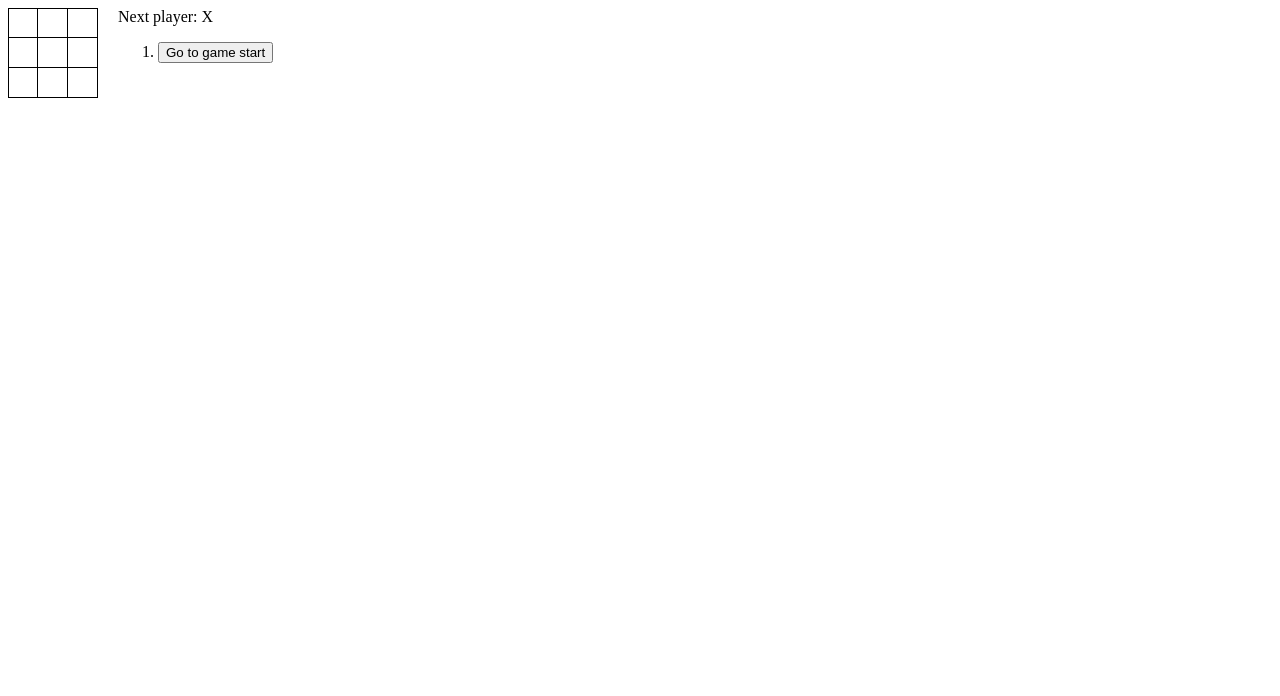
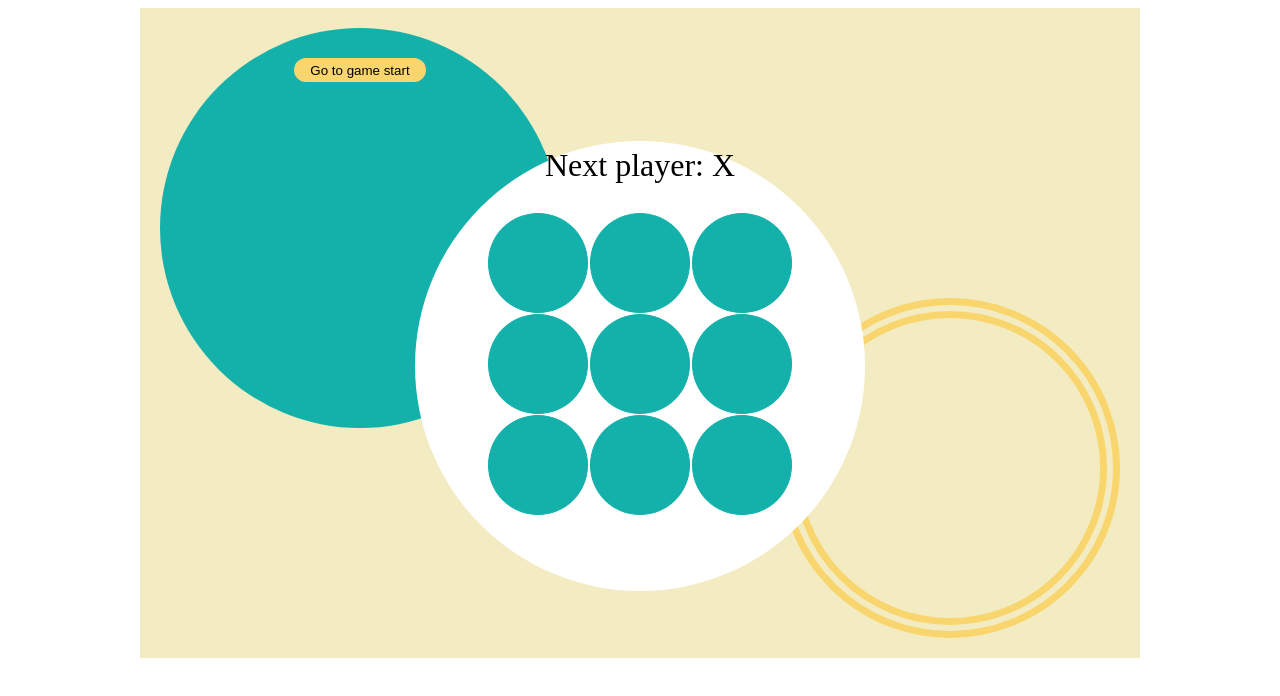
Before and after one commit to mKasa-lei/react-1-tutorial, a React (Create React App) app in the folder react-typescript/: page / in a window 1280 px wide. Shown: the top 696 px of the page. Built offline with nearby package versions, Linux system fonts and the light colour scheme.

Commit message:
オプション機能追加

```diff
--- a/react-typescript/src/index.tsx
+++ b/react-typescript/src/index.tsx
@@ -6,30 +6,39 @@ import "./style.scss";
 const Game: React.FC = () => {
   /* クラスにコンストラクタを追加し、stateを初期化 */
   /* 9マス全ての状態をnullに設定 */
-  const [squares, setSquares] = useState(Array(9).fill(null));
+  const [squares, setSquares] = useState<Array<string>>(Array(9).fill(null));
   /* 初手の盤面の状態 */
-  const [history, setHistory] = useState([{ squares }]);
+  const [history, setHistory] = useState<Array<{ squares: Array<string> }>>([
+    { squares },
+  ]);
   /*0手目の状態を見ている */
-  const [stepNumber, setStepNumber] = useState(0);
+  const [stepNumber, setStepNumber] = useState<number>(0);
   /*Xの手番*/
-  const [xIsNext, setXIsNext] = useState(true);
+  const [xIsNext, setXIsNext] = useState<boolean>(true);
+
+  const [click, setClick] = useState<boolean>(false);
 
   /* i番目のマスを押した時の挙動 */
-  const handleClick = (i: number) => {
+  const handleClick: Function = (i: number) => {
+
+    setClick(true);
     /* イミュータ（望む変更を加えた新しいデータのコピーで古いデータを置き換える） */
     /* squaresのコピー作成*/
     /* ０手目から現在までの履歴をコピー*/
-    const untilHistory = history.slice(0, stepNumber + 1); //slice(start,end) endは含まれない
+    const untilHistory: Array<{ squares: Array<string> }> = history.slice(
+      0,
+      stepNumber + 1
+    ); //slice(start,end) endは含まれない
     /* 現在の状態 */
-    const current = history[untilHistory.length - 1];
+    const current: { squares: Array<string> } =
+      history[untilHistory.length - 1];
 
     /* 現在の盤面のコピー作成*/
-    const squares = current.squares.slice();
+    const squares: Array<string> = current.squares.slice();
     /* ゲームが終わっているorそのマスがすでに埋まっているならreturn */
     if (calculateWinner(squares) || squares[i]) {
       return;
     }
-
     /* this.state.xIsNextがtrueならば'X'、falseならば'O'をsquares[i]に上書き */
     squares[i] = xIsNext ? "X" : "O";
     /* 現在の盤面 */
@@ -40,10 +49,11 @@ const Game: React.FC = () => {
     setStepNumber(untilHistory.length);
     /* Xの手番がtrueならばfalseに,falseならばtrue */
     setXIsNext(!xIsNext);
+
   };
 
   /* move番目の履歴ボタンを押した時の挙動 */
-  const jumpTo = (step: number) => {
+  const jumpTo: Function = (step: number) => {
     /* step(move)手目の状態をみている */
     setStepNumber(step);
     /* stepNumerの値が偶数ならばxIsNextをtrue */
@@ -51,19 +61,19 @@ const Game: React.FC = () => {
   };
 
   /* 初手から現在までの盤面の状態 */
-  const currentHistory = history;
+  const currentHistory: Array<{ squares: Array<string> }> = history;
   /* 現在の盤面の状態 */
-  const current = currentHistory[stepNumber];
+  const current: { squares: Array<string> } = currentHistory[stepNumber];
   /* 現在のゲーム状態勝敗確認 */
-  const winner = calculateWinner(current.squares); /* 履歴を並べる */
-  const moves = currentHistory.map((step, move) => {
-    const desc = move ? "Go to move #" + move : "Go to game start";
+  const winner: Function = calculateWinner(current.squares); /* 履歴を並べる */
+  const moves: object = currentHistory.map((step, move) => {
+    const desc: string = move ? "Go to move #" + move : "Go to game start";
 
     /* ゲーム履歴ボタンを表示 */
     return (
       <li key={move}>
         {/* ボタンがクリックされたら、jumptoメソッドをmoveの値を持って呼び出す */}
-        <button onClick={() => jumpTo(move)}>{desc}</button>
+        <button className="history-btn" onClick={() => jumpTo(move)}>{desc}</button>
       </li>
     );
   });
@@ -84,19 +94,20 @@ const Game: React.FC = () => {
   return (
     <div className="game">
       <div className="game-board">
+         {/* status状態を表示 */}
+         <div className="status">{status}</div>
         {/* Boardコンポーネントを呼び出し */}
         {/* current,squaresをsquaresとして持たせる */}
         {/* BoardコンポーネントでonClickが押されたらhandleClickを呼び出し */}
         <Board
           squares={current.squares}
           onClick={(i: number) => handleClick(i)}
+          click={click}
         />
       </div>
       <div className="game-info">
-        {/* status状態を表示 */}
-        <div>{status}</div>
         {/* movesを表示 */}
-        <ol>{moves}</ol>
+        <ol className="history-list">{moves}</ol>
       </div>
     </div>
   );
@@ -105,22 +116,24 @@ const Game: React.FC = () => {
 type PropsGame = {
   squares: Array<string>;
   onClick: Function;
+  click:boolean;
 };
 
 /* 盤面 */
 const Board: React.FC<PropsGame> = (props) => {
-  const squares = [
+  const squares: Array<Array<number>> = [
     [0, 1, 2],
     [3, 4, 5],
     [6, 7, 8],
   ];
-  const squareList = squares.map((line, column) => {
-    const square = line.map((lineValue, lineOrder) => {
+  const squareList: object = squares.map((line, column) => {
+    const square: object = line.map((lineValue, lineOrder) => {
       return (
         <Square
           key={lineOrder}
           value={props.squares[lineValue]}
           onClick={() => props.onClick([lineValue])}
+          click={props.click}
         />
       );
     });
@@ -133,12 +146,13 @@ const Board: React.FC<PropsGame> = (props) => {
     );
   });
 
-  return <div>{squareList}</div>;
+  return <div className="game-board-inner">{squareList}</div>;
 };
 
 type PropsBoard = {
   value: String;
   onClick: () => void /* Function */;
+  click:boolean;
 };
 
 /* 1マスの表示 */
@@ -146,7 +160,7 @@ type PropsBoard = {
 const Square: React.FC<PropsBoard> = (props) => {
   return (
     /* マスが押されたらBoardのSquareのonClickを呼び出す */
-    <button className="square" onClick={props.onClick}>
+    <button className={props.click===true?(props.value==="X"?"square x click":(props.value==="O"?"square o click":"square")):"square"} onClick={props.onClick}>
       {/* props.value(suare)を○×を表示 */}
       {props.value}
     </button>
@@ -155,9 +169,9 @@ const Square: React.FC<PropsBoard> = (props) => {
 
 /* 勝敗判定 */
 /* 盤面状態を引数に持つ */
-const calculateWinner = (squares: Array<string> = []) => {
+const calculateWinner: Function = (squares: Array<string> = []) => {
   /* 縦横斜めのline */
-  const lines = [
+  const lines: Array<Array<number>> = [
     [0, 1, 2],
     [3, 4, 5],
     [6, 7, 8],
@@ -170,7 +184,7 @@ const calculateWinner = (squares: Array<string> = []) => {
   /* line配列分forを実行 */
   for (let i = 0; i < lines.length; i++) {
     /* i番目のlineを[a,b,c]に代入 */
-    const [a, b, c] = lines[i];
+    const [a, b, c]: Array<number> = lines[i];
     /* a,b,cが全て同じであれば */
     if (squares[a] && squares[a] === squares[b] && squares[a] === squares[c]) {
       /* aの中身を返す（○ or ×） */
--- a/react-typescript/src/style.scss
+++ b/react-typescript/src/style.scss
@@ -1,25 +1,132 @@
-.game{display: flex;
-    .board-row{
-        display: flex;
-        height:30px;
-        margin:0;
-    .square{
-        background-color: #ffffff;
-        border:1px solid #000000;
-        height:100%;
-        width:30px;
+* {
+  box-sizing: border-box;
+}
+$info-circle: 400px;
+$game-circle: 450px;
+$game-inner-circle: 305px;
+$game-inner-padding: calc((#{$game-circle} - #{$game-inner-circle}) / 2);
+.game {
+  background-color: #f3ecc2;
+  display: flex;
+  height: 650px;
+  margin: auto;
+  max-width: 1000px;
+  padding: 20px;
+  position: relative;
+  .game-board {
+    background-color: #ffffff;
+    border-radius: 50%;
+    height: $game-circle;
+    padding: calc(#{$game-inner-padding} - (32px + 32px)) $game-inner-padding
+      $game-inner-padding;
+    position: absolute;
+    top: 55%;
+    transform: translate3d(-50%, -50%, 0);
+    left: 50%;
+    width: $game-circle;
+    z-index: 2;
+    .status {
+      font-size: 32px;
+      line-height: 1;
+      text-align: center;
+    }
+    .game-board-inner {
+      height: $game-inner-circle;
+      margin-top: 32px;
+      width: $game-inner-circle;
+    }
+    .board-row {
+      display: flex;
+      height: 100px;
+      margin: 0;
+      width: 305px;
+      .square {
+        background-color: #14b1ab;
+        border: 1px solid #14b1ab;
+        border-radius: 50%;
+        font-size: 40px;
+        height: 100%;
+        width: calc(100% / 3);
         outline: none;
+
+        text-shadow: 1px 1px #ffffff, -1px 1px #ffffff, 1px -1px #ffffff,
+          -1px -1px #ffffff, 1px 0px #ffffff, 0px 1px #ffffff, -1px 0px #ffffff,
+          0px -1px #ffffff;
+      }
+      .square.x {
+        color: #f9d56e;
+      }
+      .square.o {
+        color: #e8505b;
+      }
+      .square.click {
+        animation-name: sizeScale;
+        animation-duration: 2s;
+      }
+      .square:hover {
+        opacity: 0.5;
+      }
+      .square + .square {
+        margin-left: 2px;
+      }
     }
-    .square+.square{
-        border-left:none;
+    .board-row + .board-row {
+      margin-top: 1px;
     }
+  }
+  .game-info {
+    background-color: #14b1ab;
+    border-radius: 50%;
+    box-sizing: border-box;
+    height: $info-circle;
+    padding: calc((#{$info-circle} - ((24px + 10px) * 10)) / 2);
+    text-align: center;
+    width: $info-circle;
+    .status {
+      font-size: 30px;
     }
-    .board-row+.board-row{
-        .square{
-            border-top:none;
-        }
+    .history-list {
+      list-style: none;
+      margin: 0;
+      padding: 0;
+      .history-btn {
+        appearance: none;
+        background: #f9d56e;
+        border: none;
+        border-radius: 20px;
+        padding: 0;
+        outline: none;
+        width: 132px;
+        height: 24px;
+      }
+      li + li {
+        margin-top: 10px;
+      }
     }
-    .game-info{
-        margin-left:20px;
-    }
-    }
+  }
+}
+.game::after {
+    border: 2px double #f9d56e;
+    border-radius:50%;
+    border-width: 20px;
+    content: "";
+    display: block;
+    width: 300px;
+    height: 300px;
+    z-index:1;
+    position: absolute;
+    right: 20px;
+    bottom: 20px;
+  }
+
+@keyframes sizeScale {
+  0% {
+    transform: scale(1);
+  }
+  50% {
+    transform: scale(1.2);
+  }
+  100% {
+    transform: scale(1);
+  }
+}
```
